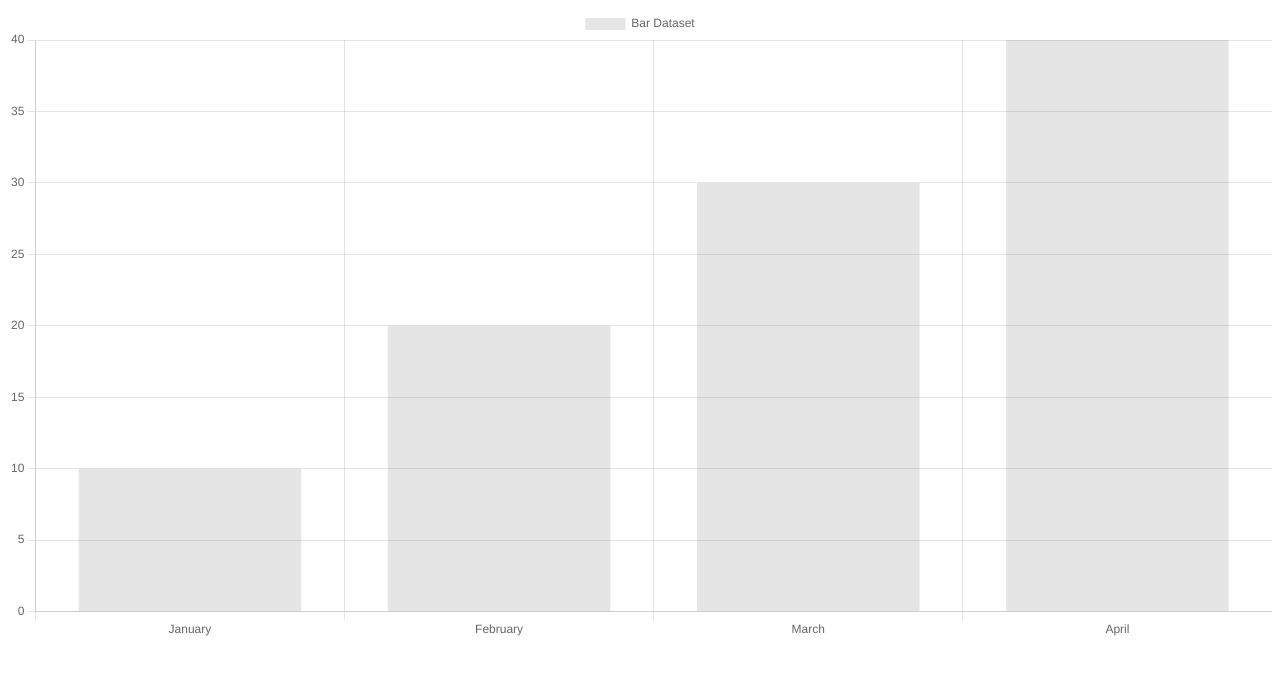
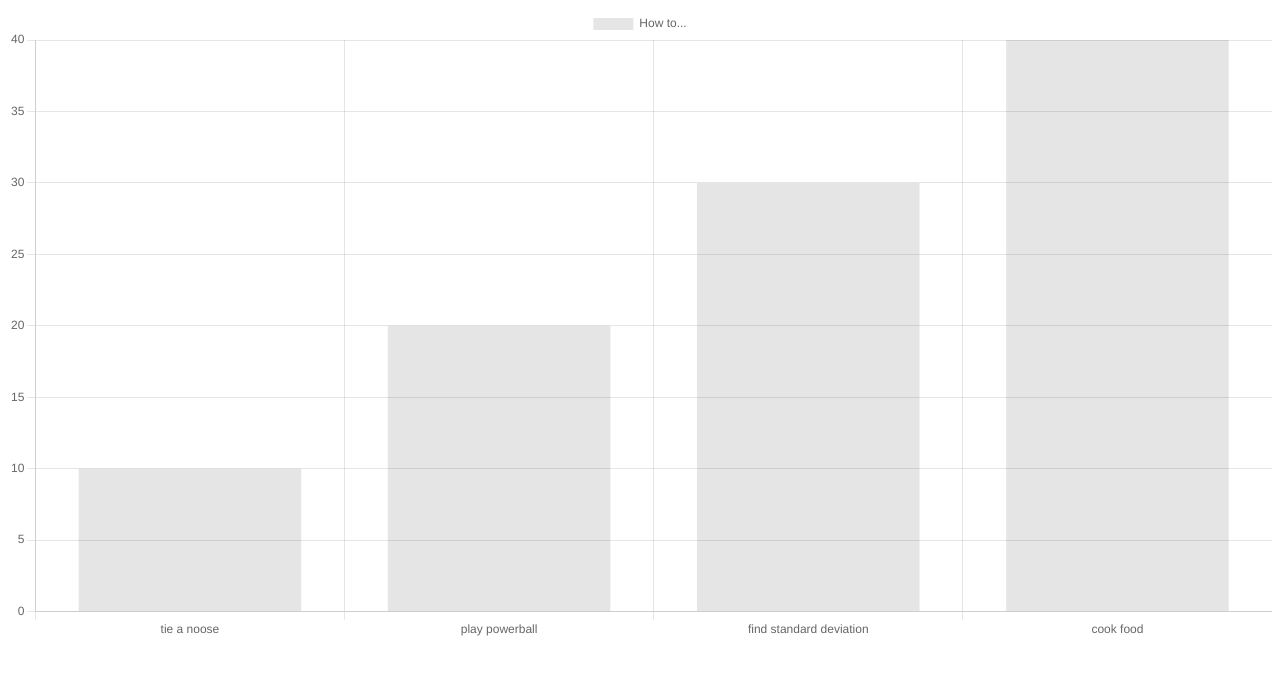
Before and after one commit to cgbl-90/chartjs-line-chart-test, a website: page index.html in a window 1280 px wide. Drawn offline with nearby package versions, Linux system fonts and the light colour scheme.

Commit message:
added relevant fake data

```diff
--- a/index.html
+++ b/index.html
@@ -21,10 +21,10 @@
             data: {
                 datasets: [{
                     type: 'bar',
-                    label: 'Bar Dataset',
+                    label: 'How to...',
                     data: [10, 20, 30, 40]
                 }],
-                labels: ['January', 'February', 'March', 'April']
+                labels: ['tie a noose', 'play powerball', 'find standard deviation', 'cook food']
             }
         });
     </script>
```
